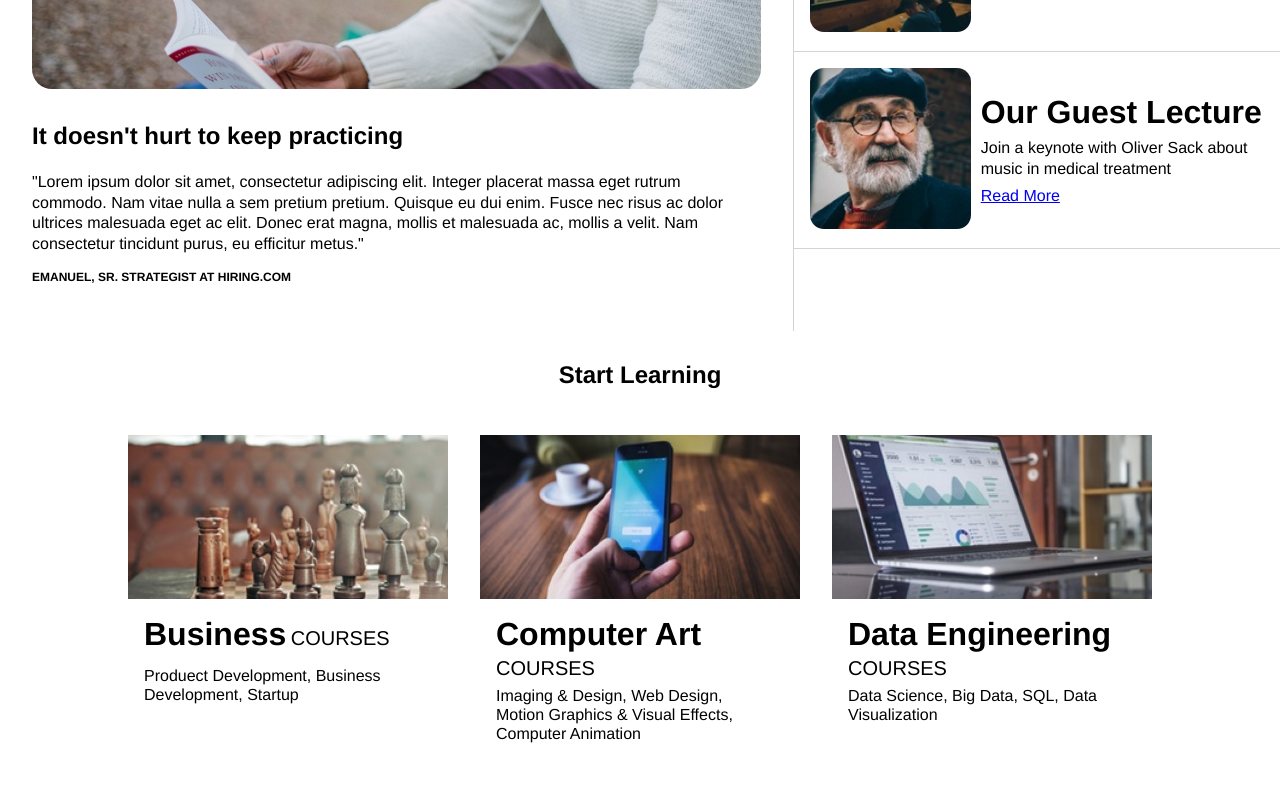
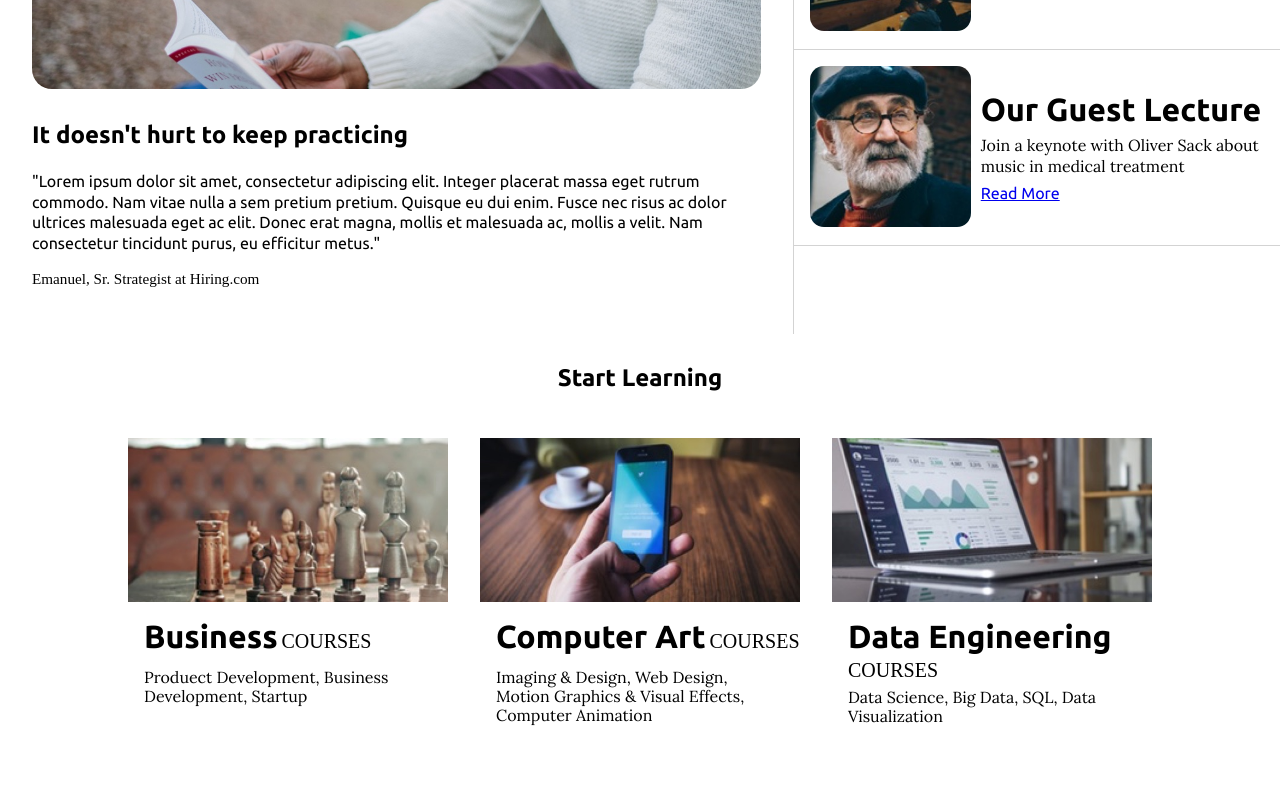
Before and after one commit to billdote/ColmarAcademy, a plain HTML site: page index.html in a window 1280 px wide. Shown: the part 1023-1810 px from the top of the page. Drawn offline with Linux system fonts and the light colour scheme.

Commit message:
Added google fonts

```diff
--- a/index.html
+++ b/index.html
@@ -4,6 +4,7 @@
     <meta charset="utf-8">
     <link href="./resources/css/reset.css" type="text/css" rel="stylesheet">
     <link href="./resources/css/style.css" type="text/css" rel="stylesheet">
+    <link href="https://fonts.googleapis.com/css?family=Lora|Ubuntu:400,500,700|Roboto+Slab" rel="stylesheet">
     <title>Colmar Academy</title>
   </head>
   <body>
@@ -52,7 +53,7 @@
         <div class="mainInfo">
           <h2>It doesn't hurt to keep practicing</h2>
           <p>"Lorem ipsum dolor sit amet, consectetur adipiscing elit. Integer placerat massa eget rutrum commodo. Nam vitae nulla a sem pretium pretium. Quisque eu dui enim. Fusce nec risus ac dolor ultrices malesuada eget ac elit. Donec erat magna, mollis et malesuada ac, mollis a velit. Nam consectetur tincidunt purus, eu efficitur metus."</p>
-          <h4>Emanuel, Sr. Strategist at Hiring.com</h4>
+          <span>Emanuel, Sr. Strategist at Hiring.com</span>
         </div>
       </div>
       <div class="list container">
--- a/resources/css/style.css
+++ b/resources/css/style.css
@@ -2,7 +2,7 @@
 
 html {
   font-size: 16px;
-  font-family: "Helvetica", sans-serif;
+  font-family: "Ubuntu", sans-serif;
 }
 
 body {
@@ -171,6 +171,11 @@ banner .learn {
   line-height: 1.3;
 }
 
+.mainInfo span {
+  font-family: "Roboto+Slab", serif;
+  font-size: 0.95rem;
+}
+
 .list.container {
   width: 40%;
   border-left: 1px solid lightgray;
@@ -204,6 +209,7 @@ banner .learn {
 }
 
 .description p {
+  font-family: "Lora", serif;
   font-weight: 400;
   padding: 0.5rem 0 0.5rem 0;
   line-height: 1.3;
@@ -265,6 +271,7 @@ banner .learn {
 }
 
 .description span {
+  font-family: "Roboto+Slab", serif;
   font-weight: 400;
   font-size: 1.25rem;
   padding: 0.5rem 0;
@@ -342,6 +349,7 @@ banner .learn {
 /*Footer*/
 
 footer {
+  font-family: "Roboto+Slab", serif;
   display: flex;
   justify-content: space-between;
   border-top: 1px solid lightgrey;
```
